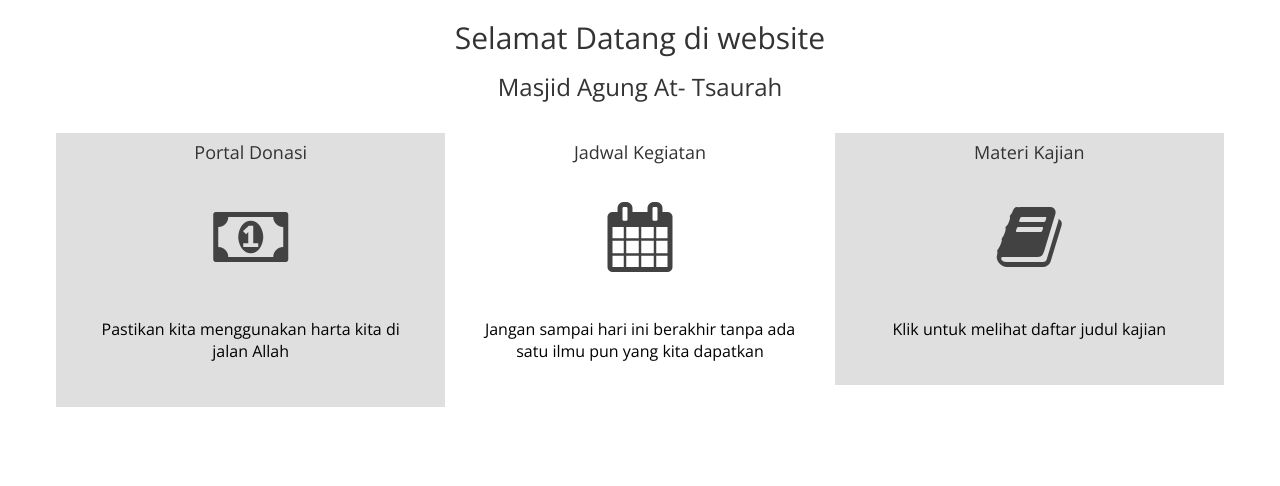
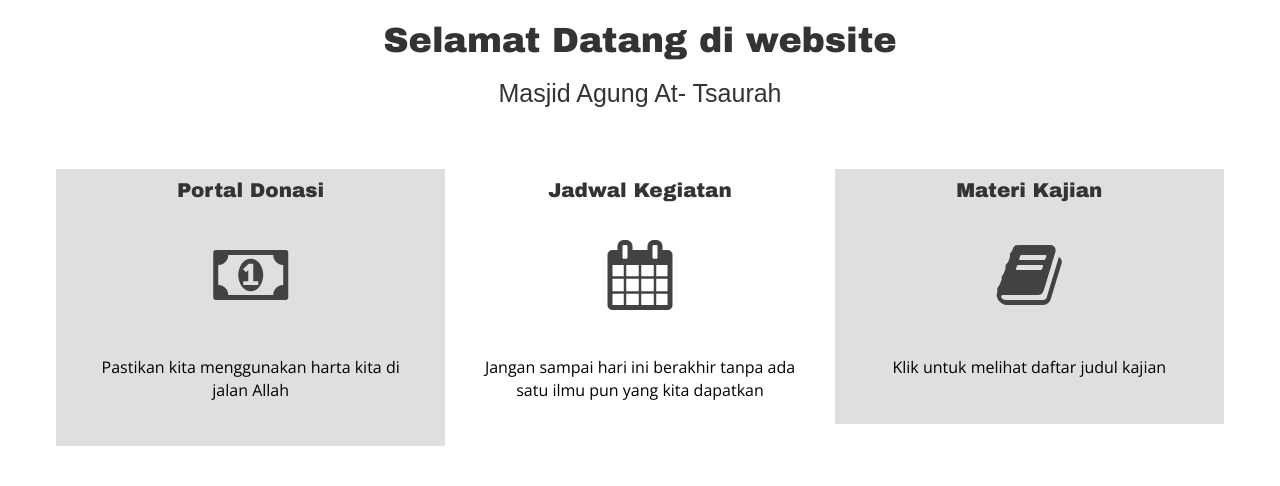
Before and after one commit to fahrul98/cms-masjid, a CodeIgniter app: page /database/beranda in a window 1280 px wide. Shown: the part 801-1287 px from the top of the page. Run offline with CodeIgniter, Linux system fonts and the light colour scheme; data comes from the database, SQL or seed files in the repository; some libraries are stand-ins or nearby versions.

Commit message:
Fixing style
fontfamily, fontstyle, hrheight, fixvustadz, fixbuttoncolor, linkcolor

```diff
--- a/application/views/core/cmscss.php
+++ b/application/views/core/cmscss.php
@@ -21,7 +21,7 @@
   box-shadow: 0 4px 8px 0 rgba(0,0,0,0.2);
   transition: 0.3s;
   border-radius: 5px; /* 5px rounded corners */
-  /*width: 250px;*/
+  width: 250px;
   /*margin:15px;*/
   margin-bottom:30px;
   /*padding:30px;*/
--- a/application/views/core/head-html.php
+++ b/application/views/core/head-html.php
@@ -109,6 +109,46 @@ if($page=="Media" || $page=="Profil Admin" or isset($search)){?>
 min
 
  */
+  .fstyle1 {
+    font-family: Arial Black;
+    font-size: 35px;
+  }
+
+  .fstyle2 {
+    font-family: Arial;
+    font-size: 25px;
+  }
+
+  .fstyle3 {
+    font-family: Arial Black;
+    font-size: 20px;
+  }
+
+  .fstyle4 {
+    font-family: Geneva;
+    font-size: 30px;
+  }
+
+  .fstyle5 {
+    font-family: Arial Black;
+    font-size: 30px;
+  }
+
+  .fstyle6 {
+    font-family: Arial;
+  }
+
+  .fstyle7 {
+    font-family:Arial;
+    font-weight: bold;
+    font-size: 20px;
+    padding-bottom: 10px;
+  }
+
+  .container .hrstyle {
+    height: 1px;
+  }
+
   .imgpost-view {
     width: 100%;
     height: 50%;
@@ -167,7 +207,7 @@ min
       'nav' => '212121','secondary' => '424242',
       'container' => 'adabab','lnr' => 'fff',
       'border' => '424242','textcol' => 'fff',
-      'img-bg' => 'img-4.jpg','linkcol' => '0000bb',
+      'img-bg' => 'img-4.jpg','linkcol' => '19af08',
       // 'hover' => '424242','hover' => '101010',
       'tab' => 'fff','tabact' => '212121',
       'textisi' => '000000','licol' => '000000'
@@ -178,7 +218,7 @@ min
       'nav' => '212121','secondary' => 'ededed',
       'container' => 'fff','lnr' => 'fff',
       'border' => '424242','textcol' => 'fff',
-      'img-bg' => 'img-3.jpg','linkcol' => '0000bb',
+      'img-bg' => 'img-3.jpg','linkcol' => '179e07',
       'hover' => '2a882a','icon' => '424242',
       'tab' => 'fff','tabact' => '4f4f4f',
       'textisi' => '000000',
--- a/application/views/core/navbar.php
+++ b/application/views/core/navbar.php
@@ -23,7 +23,7 @@ defined('BASEPATH') OR exit('No direct script access allowed');
           <span class="icon-bar"></span>
           <span class="icon-bar"></span>
           </button>
-          <a class="navbar-brand paddinglr" href="<?php echo base_url('');?>" style="font-style:bold;"><span class="size"> <?php echo $cmprofil->pnama;?></span></a>
+          <a class="navbar-brand paddinglr" href="<?php echo base_url('');?>" style="font-style:bold;"><span class="size" style="font-family: Whitney"> <?php echo $cmprofil->pnama;?></span></a>
         </div>
         <div class="navbar-collapse collapse">
           <div class="menu">
@@ -53,7 +53,7 @@ switch ($page) {
                   <a class="dropdown-toggle" data-toggle="dropdown" href="#" role="button">Profil<span class="caret"></span></a>
                   <!-- <ul class="dropdown-menu" style="padding-top: 0px; padding-bottom: 0px"> -->
                   <!-- <ul class="dropdown-menu"> -->
-                  <ul class="dropdown-menu">
+                  <ul class="dropdown-menu" style="padding:0px">
                     <li><a href="<?php echo base_url('beranda/profilm');?>">Profil</a></li>
                     <li><a href="<?php echo base_url('beranda/takmirm');?>">Takmir</a></li>
                     <li><a href="<?php echo base_url('beranda/ustadz');?>">Ustadz</a></li>
--- a/application/views/vadmin.php
+++ b/application/views/vadmin.php
@@ -6,7 +6,7 @@ defined('BASEPATH') OR exit('No direct script access allowed');
 	<!-- <div class="container"> -->
 	<div id="main-content">
 		<!-- <h1>Welcome to CodeIgniter!</h1> -->
-		<h2><?php echo $page; ?></h2>
+		<h2 class=""><?php echo $page; ?></h2>
 		<div class="row">
 		<div class="col-md-6 col-sm-7 left">
 			<div id="demo-line-chart" class="ct-chart"></div>
--- a/application/views/vmedia.php
+++ b/application/views/vmedia.php
@@ -27,7 +27,7 @@ if ($page=="Media") {?>
 			<div class="panel-content">
 				<h2 class="heading"><i class="fa fa-square"></i>Media</h2>
 				<input type="file" id="dropify-event" name="filename" data-default-file="<?php echo base_url('uploads/default.png');?>">
-				<input type="submit" class="btn btn-primary" value="upload" />
+				<input type="submit" class="btn btn-success" value="upload" />
 			</div>
 			</div>
 		</form>
@@ -63,7 +63,7 @@ if ($page=="Media") {?>
 						</div>
 							<div class="col-md-12 description">
 								<h4>Desk
-								<a class="btn btn-danger" href="<?php echo base_url('media/dbmhapus?mediaid='.$v->mediaid.'&mdir='.$v->mdir); ?>">
+								<a class="btn btn-success" href="<?php echo base_url('media/dbmhapus?mediaid='.$v->mediaid.'&mdir='.$v->mdir); ?>">
 									<span class="fa fa-trash"></span>
 								</a>
 							</h4>
--- a/application/views/vpengaturan.php
+++ b/application/views/vpengaturan.php
@@ -44,7 +44,7 @@ $dsarr2=array("Hitam","Biru","Hijau");
 				<textarea style="resize: none; height: 100px" type="textarea" class="form-control" name="cmfoot2" value=""><?php echo $pgt->cmfoot2;?></textarea>
 			</div>
 			<div class="form-group">
-				<button type="submit" name="submit" class="btn btn-primary">Terapkan</button>
+				<button type="submit" name="submit" class="btn btn-success">Terapkan</button>
 			</div>
 		</form>
 		</div>
--- a/application/views/vpengunjung.php
+++ b/application/views/vpengunjung.php
@@ -70,10 +70,9 @@ include('opsional.php');
 		<div class="whitebg">
 			<div class="container section">
 				<!-- <hr id="1"> -->
-				<div class="row center">
-					<h2 class="hitam">Selamat Datang di website
-				</h2>
-					<h3>
+				<div class="row center" style="margin-bottom: 30px">
+					<h2 class="fstyle1">Selamat Datang di website</h2>
+					<h3 class="fstyle2">
 					<?php echo $cmprofil->pnama; ?>
 				</h3>
 					<br>
@@ -81,7 +80,7 @@ include('opsional.php');
 				<div class="row">
 					<div class="box">
 						<div class="col-xs-12 col-md-4 col-lg-4 part">
-							<h4>Portal Donasi</h4>
+							<h4 class="fstyle3">Portal Donasi</h4>
 							<a href="<?php echo base_url('beranda/keuanganmasjid');?>"><i class="fa fa-money fa-5x icon"></i></a>
 							<p>Pastikan kita menggunakan harta kita di jalan Allah</p>
 							<div class="ficon">
@@ -89,7 +88,7 @@ include('opsional.php');
 						</div>
 						<div class="col-xs-12 col-md-4 col-lg-4 part2">
 							<div>
-								<h4>Jadwal Kegiatan</h4>
+								<h4 class="fstyle3">Jadwal Kegiatan</h4>
 								<a href="<?php echo base_url('beranda/jadwalkegiatan');?>"><i class="fa fa-calendar fa-5x icon"></i></a>
 								<p>Jangan sampai hari ini berakhir tanpa ada satu ilmu pun yang kita dapatkan</p>
 								<div class="ficon">
@@ -98,7 +97,7 @@ include('opsional.php');
 						</div>
 						<div class="col-xs-12 col-md-4 col-lg-4 part">
 							<div>
-								<h4>Materi Kajian</h4>
+								<h4 class="fstyle3">Materi Kajian</h4>
 								<a href="<?php echo base_url('beranda/post');?>"><i class="fa fa-book fa-5x icon"></i></a>
 								<p>Klik untuk melihat daftar judul kajian</p>
 								<div class="ficon">
@@ -114,12 +113,12 @@ include('opsional.php');
 					<div class="row">
 						<div class="center">
 							<div class="col-md-10 col-md-offset-1">
-								<h2 class="hitam">Profil Masjid</h2><br>
-								<h3>Sejarah</h3>
+								<h2 class="fstyle1">Profil Masjid</h2><br>
+								<h3 class="fstyle4">Sejarah</h3>
 								<p class="" style="font-style: bold;">
 									<?php echo substr($profil->psejarah,0,600)." ...";?>
 								</p><br>
-								<h3>Visi Misi</h3>
+								<h3 class="fstyle4">Visi Misi</h3>
 								<p class="">
 									<?php echo substr($profil->pvisimisi,0,600)." ...";?>
 								</p><br>
@@ -131,13 +130,13 @@ include('opsional.php');
 			</div>
 			<div class="container">
 				<div class="row center">
-					<h2 class="hitam">Galeri</h2>
-					<p class="">Tentang Masjid
+					<h2 class="hitam fstyle1">Galeri</h2>
+					<p class="fstyle2">Tentang Masjid
 						<?php echo $cmprofil->pnama; ?>
 					</p>
 				</div>
 				<section>
-					<div class="container gal-container">
+					<div class="container gal-container" style="padding-top: 25px">
 						<?php
 				$n=1;
 				// $val= rand(1,10);
@@ -185,7 +184,7 @@ include('opsional.php');
 				<div class="row">
 					<div class="col-lg-8">
 						<div class="service">
-							<h2><?php echo $page;?></h2>
+							<h2 class="fstyle1"><?php echo $page;?></h2>
 							<!-- <h3 class="phitam">~hadits~</h3> -->
 							<?php
 						if (isset($page2)&&$page2=="balik") {?>
@@ -210,7 +209,7 @@ include('opsional.php');
 			<div class="container">
 				<div class="row">
 					<div class="col-lg-12">
-						<h5><?php echo "Sekarang : ".indonesian_date(date("Y-m-d"),'l, j F Y',''); ?></h5>
+						<h5 style="font-family: Arial"><?php echo "Sekarang : ".indonesian_date(date("Y-m-d"),'l, j F Y',''); ?></h5>
 					</div>
 					<hr>
 					<?php
@@ -267,7 +266,7 @@ include('opsional.php');
 				<div class="container" id="pengunjung">
 					<div class="row">
 						<div class="blogs col-lg-12">
-							<h1 class=""><a href="<?php echo base_url('beranda/post/'.urlencode($v->psjudul));?>"><?php echo $v->psjudul;?></a></h1>
+							<h1 class="fstyle1"><a href="<?php echo base_url('beranda/post/'.urlencode($v->psjudul));?>"><?php echo $v->psjudul;?></a></h1>
 							<h5><?php echo indonesian_date($v->psbuat)." | ".$v->psustadz." | ".$v->tag." | ";?><i class='fa fa-eye' aria-hidden='true'></i> <span> <?php echo $v->vcount; ?></span></h5>
 							<!-- <p class="phitam">
 							<p class="phitam" style="font-size:15px;">
@@ -291,36 +290,36 @@ include('opsional.php');
 					<div class="container">
 						<div class="row">
 							<div class="blogs text-center">
-								<h2 class="hitam"><?php echo $page;?></h2>
+								<h2 class="fstyle1 hitam"><?php echo $page;?></h2>
 								<h3 class="phitam">Lanjutkan membaca untuk mengenal <?php echo $cmprofil->pnama; ?> lebih dekat
 									</h3>
 							</div>
 						</div>
 					</div>
-					<hr>
+					<hr >
 					<div class="container">
 						<div class="row">
-							<h2 class="center">Deskripsi</h2>
+							<h2 class="fstyle5 center">Deskripsi</h2>
 							<p class="phitam">
 								<?php echo nl2br($profil->pdeskripsi);?>
 							</p>
 						</div>
-						<hr>
+						<hr class="hrstyle">
 						<div class="row">
-							<h2 class="center">Sejarah</h2>
+							<h2 class="fstyle5 center">Sejarah</h2>
 							<p class="phitam">
 								<?php echo nl2br($profil->psejarah);?>
 							</p>
 						</div>
-						<hr>
+						<hr class="hrstyle">
 						<div class="row">
-							<h2 class="center">Visi Misi</h2>
+							<h2 class="fstyle5 center">Visi Misi</h2>
 							<p class="phitam">
 								<?php echo nl2br($profil->pvisimisi);?>
 							</p>
 						</div>
 					</div>
-					<hr>
+					<hr class="hrstyle">
 				</div>
 				<?php }else if ($page=="Takmir Masjid") {?>
 
@@ -330,11 +329,11 @@ include('opsional.php');
 							<div class="col-md-6 col-md-offset-3">
 								<div class="portfolios">
 									<div class="text-center">
-										<h2 class="hitam"><?php echo $page;?></h2>
-										<h5 class="phitam">Daftar Takmir <?php echo $cmprofil->pnama; ?><br>
+										<h2 class="fstyle1 hitam"><?php echo $page;?></h2>
+										<h5 class="phitam fstyle6">Daftar Takmir <?php echo $cmprofil->pnama; ?><br>
 										</h5>
 									</div>
-									<hr>
+									<hr class="hrstyle">
 								</div>
 							</div>
 						</div>
@@ -352,10 +351,10 @@ include('opsional.php');
 									<div class="card">
 										<img class="" src="<?php echo base_url('uploads/takmir/'.$v->mediadir);?>" width="250" height="250" />
 										<div class="container2">
-											<h4><?php echo $v->tknama;?></h4>
-											<h5><?php echo $v->tkjabatan;?></h5>
-											<h5><?php echo $v->tkmasajabatan;?></h5>
-											<h5><?php echo $v->tknotelp;?></h5>
+											<h4 class="fstyle7"><?php echo $v->tknama;?></h4>
+											<h5 class="fstyle6"><?php echo $v->tkjabatan;?></h5>
+											<h5 class="fstyle6"><?php echo $v->tkmasajabatan;?></h5>
+											<h5 class="fstyle6"><?php echo $v->tknotelp;?></h5>
 										</div>
 									</div>
 								</div>
@@ -375,11 +374,11 @@ include('opsional.php');
 							<div class="col-md-6 col-md-offset-3">
 								<div class="portfolios">
 									<div class="text-center">
-										<h2 class="hitam"><?php echo $page;?></h2>
-										<h5 class="phitam">Daftar Ustadz <?php echo $cmprofil->pnama; ?><br>
+										<h2 class="fstyle1 hitam"><?php echo $page;?></h2>
+										<h5 class="fstyle6 phitam">Daftar Ustadz <?php echo $cmprofil->pnama; ?><br>
 										</h5>
 									</div>
-									<hr>
+									<hr class="hrstyle">
 								</div>
 							</div>
 						</div>
@@ -405,9 +404,9 @@ include('opsional.php');
 
 							 ?>" width="250" height="250" />
 										<div class="container2">
-											<h5><?php echo $v->usnama;?></h4>
-									<h5><?php echo $v->usnotelp;?></h4>
-									<h5><?php echo $v->usalamat;?></h4>
+									<h5 class="fstyle7"><?php echo $v->usnama;?></h4>
+									<h5 class="fstyle6"><?php echo $v->usnotelp;?></h4>
+									<h5 class="fstyle6"><?php echo $v->usalamat;?></h4>
 								</div>
 							</div>
 						</div>
@@ -428,11 +427,11 @@ include('opsional.php');
 						<div class="col-md-6 col-md-offset-3">
 							<div class="portfolios">
 								<div class="text-center">
-									<h2 class="hitam"><?php echo $page;?></h2>
-									<h5 class="phitam">Keuangan <?php echo $cmprofil->pnama;?><br> Untuk donasi silahkan menuju Tab Donasi<br>
+									<h2 class="fstyle1 hitam"><?php echo $page;?></h2>
+									<h5 class="fstyle6 phitam">Keuangan <?php echo $cmprofil->pnama;?><br> Untuk donasi silahkan menuju Tab Donasi<br>
 									</h5>
 										</div>
-										<hr>
+										<hr class="hrstyle">
 									</div>
 								</div>
 						</div>
@@ -515,8 +514,8 @@ include('opsional.php');
 							<div class="col-md-6 col-md-offset-3">
 								<div class="portfolios">
 									<div class="text-center">
-										<h2 class="hitam"><?php echo $page;?></h2>
-										<h5>Jadwal kegiatan-kegiatan <?php echo $cmprofil->pnama;?><br>
+										<h2 class="fstyle1 hitam"><?php echo $page;?></h2>
+										<h5 class="fstyle6">Jadwal kegiatan-kegiatan <?php echo $cmprofil->pnama;?><br>
 									</h5>
 									</div>
 									<hr>
@@ -563,15 +562,15 @@ include('opsional.php');
 								<div class="col-md-6 col-md-offset-3">
 									<div class="portfolios">
 										<div class="text-center">
-											<h2 class="hitam"><?php echo $page;?></h2>
-											<h5 class="phitam">Galeri <?php echo $cmprofil->pnama;?><br>
+											<h2 class="fstyle1 hitam"><?php echo $page;?></h2>
+											<h5 class="fstyle6 phitam">Galeri <?php echo $cmprofil->pnama;?><br>
 										</h5>
 										</div>
 									</div>
 								</div>
 							</div>
 						</div>
-						<hr>
+						<hr class="hrstyle">
 						<section>
 							<div class="container gal-container">
 								<?php
@@ -622,8 +621,8 @@ include('opsional.php');
 								<div class="col-md-6 col-md-offset-3">
 									<div class="portfolios">
 										<div class="text-center">
-											<h2><?php echo $page;?></h2>
-											<h5 class="phitam">Bantuan<br>
+											<h2 class="fstyle1"><?php echo $page;?></h2>
+											<h5 class="fstyle6 phitam">Bantuan<br>
 									</h5>
 										</div>
 										<hr>
@@ -642,8 +641,8 @@ include('opsional.php');
 								<div class="col-md-6 col-md-offset-3">
 									<div class="portfolios">
 										<div class="text-center">
-											<h2 class="hitam"><?php echo $page;?></h2>
-											<h5 class="phitam">Tentang CMS & Developer<br>
+											<h2 class="fstyle1 hitam"><?php echo $page;?></h2>
+											<h5 class="fstyle6 phitam">Tentang CMS & Developer<br>
 									</h5>
 										</div>
 									</div>
@@ -653,13 +652,13 @@ include('opsional.php');
 
 						<div class="container">
 							<div class="row text-center">
-								<h2 class="hitam">Pengembang (Developer)</h2>
+								<h2 class="fstyle1 hitam">Pengembang (Developer)</h2>
 							</div>
 							<br>
 							<div class="row text-center">
 								<div class="col-md-4 col-md-offset-4">
 									<img class="img-circle" src="<?php echo base_url('uploads/default.png');?>" alt="gb1" width="300" height="300" />
-									<p class="phitam">
+									<p class="fstyle6 phitam">
 										CMS Masjid Al-Afa <br> AFAdev <br> @2018
 									</p>
 								</div>
--- a/application/views/vprofilm.php
+++ b/application/views/vprofilm.php
@@ -45,7 +45,7 @@ $adminlogin = $this->session->userdata('username')&&$this->session->userdata('us
 				<label for="pvisimisi">Visi Misi</label>
 				<textarea style="resize: none; height: 300px" type="textarea" class="form-control" name="pvisimisi" value=""><?php echo $profil['pvisimisi'];?></textarea>
 			</div>
-			<button type="submit" name="submit" class="btn btn-primary">Terapkan</button>
-			<a class="btn btn-primary" href="<?php echo base_url('beranda/profilm');?>">Lihat Profile</a>
+			<button type="submit" name="submit" class="btn btn-success">Terapkan</button>
+			<a class="btn btn-success" href="<?php echo base_url('beranda/profilm');?>" style="color:#fff ">Lihat Profile</a>
 		</form>
 </div>
--- a/application/views/vtag.php
+++ b/application/views/vtag.php
@@ -53,8 +53,8 @@ $n = 1;
 				<input type="text" class="form-control" name="tag" value="<?php echo $input['tag']; ?>">
 			</div>
 				<div class="form-group ">
-				<input type="submit" class="btn btn-primary" name="submit" value="Tambah">
-				<a class="btn btn-danger" name="submit" value="Tambah" href="<?php echo base_url('tag');?>">Kembali</a>
+				<input type="submit" class="btn btn-success" name="submit" value="Tambah">
+				<a class="btn btn-success" name="submit" value="Tambah" href="<?php echo base_url('tag');?>" style="color: #fff">Kembali</a>
 			</div>
 		</div>
 	</div>
```
Also changed, not shown: application/views/vjkegiatan.php (+5 -5 lines), application/views/vkmasjid.php (+5 -5 lines), application/views/vpost.php (+6 -6 lines), application/views/vrdonasi.php (+5 -5 lines), application/views/vtakmir.php (+5 -5 lines), application/views/vustadz.php (+12 -13 lines).
